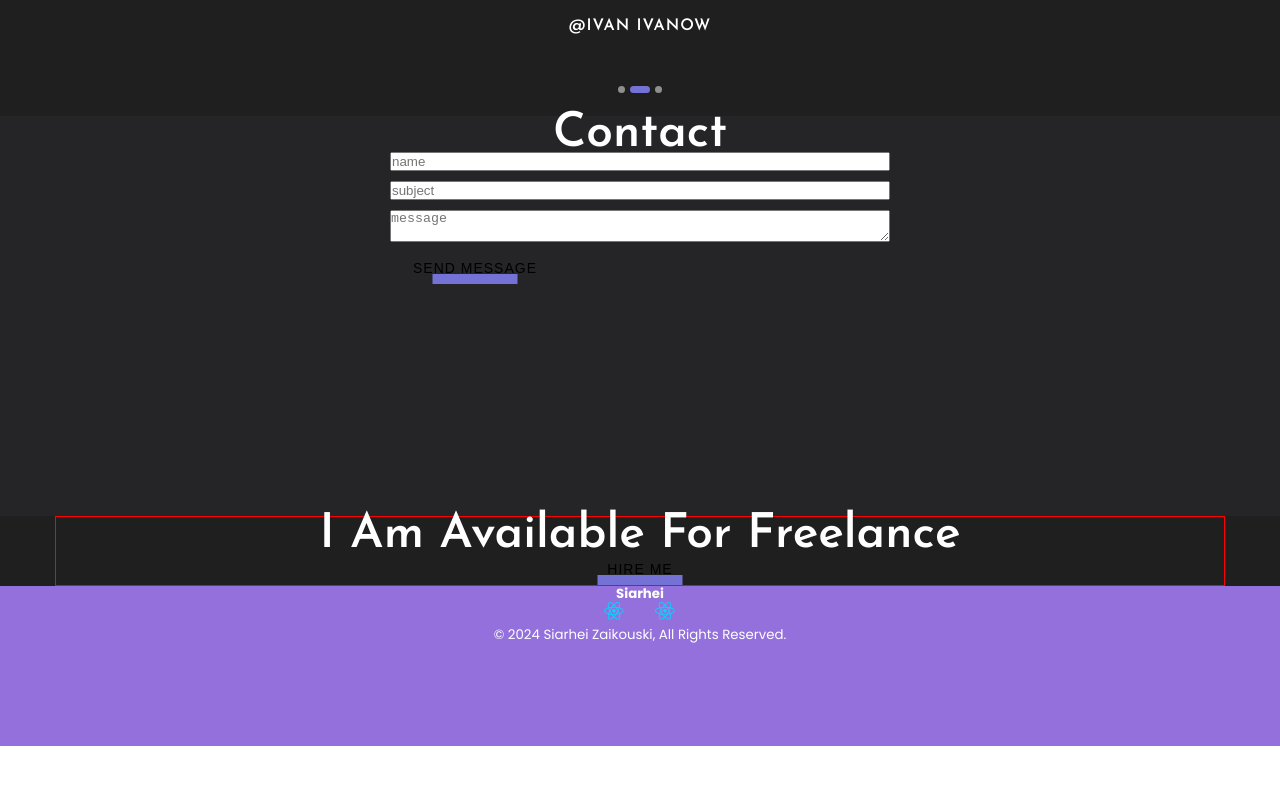
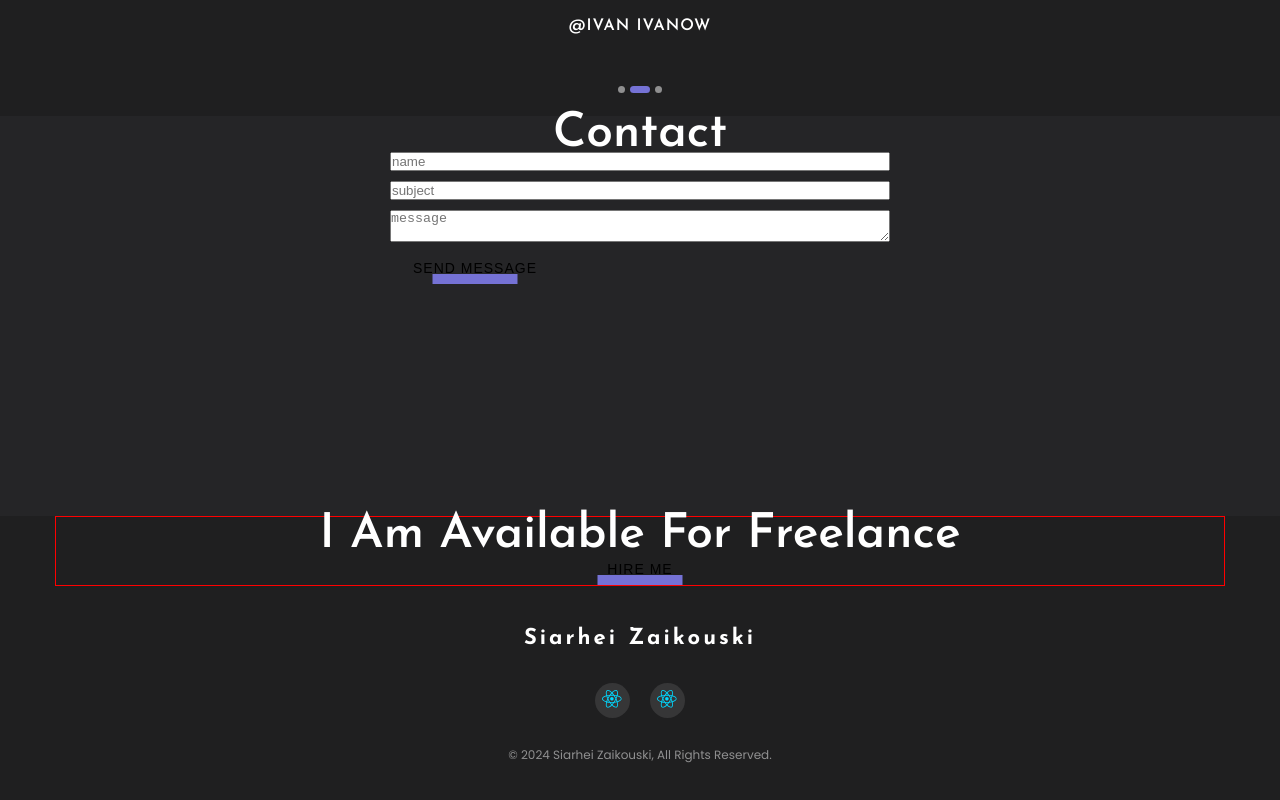
Before and after one commit to ZaikouskiSergey/portfolio, a React app: page / in a window 1280 px wide. Shown: the part 2716-3516 px from the top of the page. Before the commit the page ends 3462 px from the top, so only its background shows below. Built offline with nearby package versions, Linux system fonts and the light colour scheme.

Commit message:
feat: add update footer

```diff
--- a/src/layout/footer/Footer.tsx
+++ b/src/layout/footer/Footer.tsx
@@ -2,12 +2,13 @@
 import styled from "styled-components";
 import {Icon} from "components/icon/Icon";
 import {FlexWrapper} from "components/FlexWrapper";
+import {theme} from "styles/Theme";
 
 export const Footer = () => {
     return (
         <StyledFooter>
             <FlexWrapper direction={"column"} align={"center"}>
-                <Name>Siarhei</Name>
+                <Name>Siarhei Zaikouski</Name>
                 <SocialList>
                     <SocialItem>
                         <SocialLink>
@@ -28,20 +29,45 @@
 };
 
 const StyledFooter = styled.footer`
-  background-color: mediumpurple;
-  min-height: 20vh;
+  background-color: ${theme.colors.primiryBg};
+  padding: 40px 0;
 `
 const Name = styled.h5`
+  font-family: 'Josefin Sans', sans-serif;
+  font-weight: 700;
+  font-size: 22px;
+  letter-spacing: 3px;
+
 `
 const SocialList = styled.ul`
   display: flex;
-  gap: 30px;
+  gap: 20px;
+  margin: 30px 0;
 
 `
 const SocialItem = styled.li`
 
+
 `
 const SocialLink = styled.a`
+  background-color: rgba(255, 255, 255, 0.1);
+  border-radius: 50%;
+  display: flex;
+  align-items: center;
+  justify-content: center;
+  width: 35px;
+  height: 35px;
+
+  color: ${theme.colors.accent};
+  &:hover{
+    color: ${theme.colors.primiryBg};
+    transform: translateY(-2px);
+  }
 `
 const Copyright = styled.small`
+
+  font-weight: 400;
+  font-size: 12px;
+  text-align: center;
+  opacity: 0.5;
 `
```
